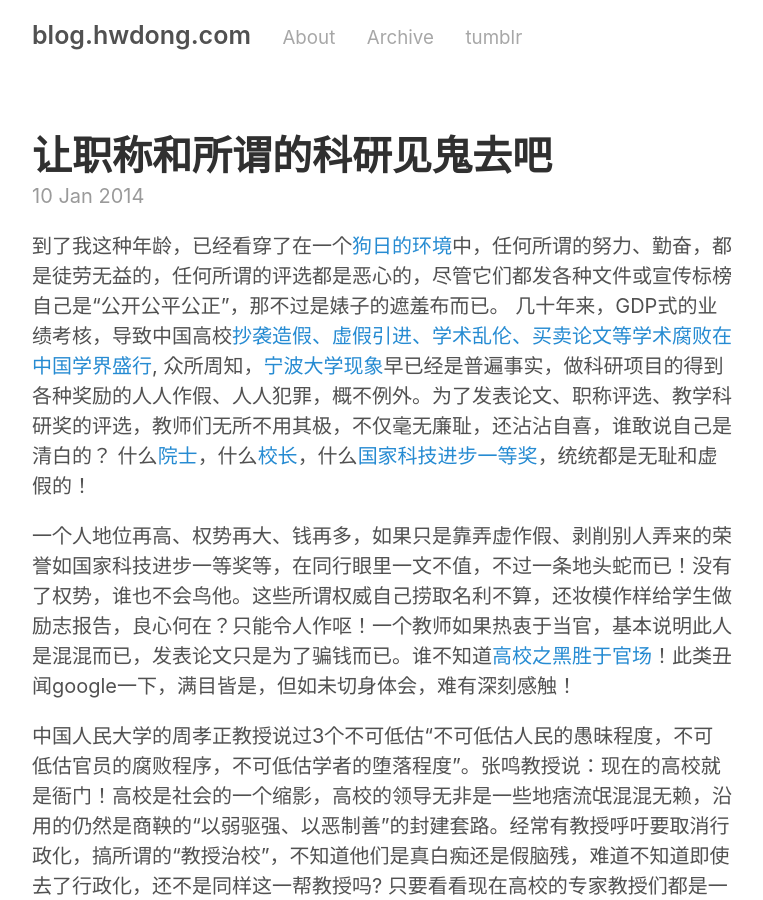
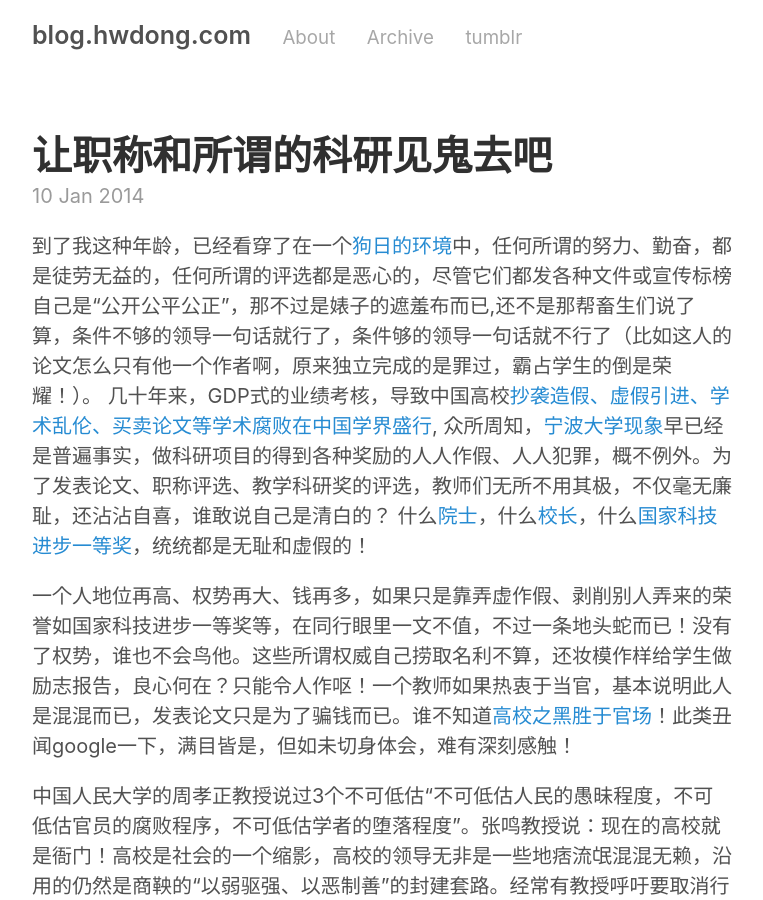
Before and after one commit to hwdong/hwdong-old.github.io, a Jekyll site: the page built from _posts/2014-01-10-不再参与任何科研项目，等待退休.md, in a window 1280 px wide and 900 px high. Shown: the whole window, without its empty margins (258-1021 px from the left). Built offline with Jekyll 4.4.1, drawn with Linux system fonts in a browser that asks for light colours; comment, search, counter and statistics services are not loaded.

Commit message:
Update 2014-01-10-不再参与任何科研项目，等待退休.md

```diff
--- a/_posts/2014-01-10-不再参与任何科研项目，等待退休.md
+++ b/_posts/2014-01-10-不再参与任何科研项目，等待退休.md
@@ -4,7 +4,7 @@ title: 让职称和所谓的科研见鬼去吧
 comments: true
 ---
 
-到了我这种年龄，已经看穿了在一个[狗日的环境](http://hongweidong.tumblr.com/post/135088392991/%E8%BD%AC%E5%88%AB%E4%BA%86%E7%8B%97%E6%97%A5%E7%9A%84%E7%A7%91%E7%A0%94)中，任何所谓的努力、勤奋，都是徒劳无益的，任何所谓的评选都是恶心的，尽管它们都发各种文件或宣传标榜自己是“公开公平公正”，那不过是婊子的遮羞布而已。
+到了我这种年龄，已经看穿了在一个[狗日的环境](http://hongweidong.tumblr.com/post/135088392991/%E8%BD%AC%E5%88%AB%E4%BA%86%E7%8B%97%E6%97%A5%E7%9A%84%E7%A7%91%E7%A0%94)中，任何所谓的努力、勤奋，都是徒劳无益的，任何所谓的评选都是恶心的，尽管它们都发各种文件或宣传标榜自己是“公开公平公正”，那不过是婊子的遮羞布而已,还不是那帮畜生们说了算，条件不够的领导一句话就行了，条件够的领导一句话就不行了（比如这人的论文怎么只有他一个作者啊，原来独立完成的是罪过，霸占学生的倒是荣耀！）。
 <!--more-->
 几十年来，GDP式的业绩考核，导致中国高校[抄袭造假、虚假引进、学术乱伦、买卖论文等学术腐败在中国学界盛行](http://hongweidong.tumblr.com/post/130716725416/%E4%BA%9A%E6%B4%B2%E5%91%A8%E5%88%8A%E4%B8%AD%E5%9B%BD%E5%AD%A6%E6%9C%AF%E8%85%90%E8%B4%A5%E5%B0%86%E5%8A%A8%E6%91%87%E5%9B%BD%E6%9C%AC), 众所周知，[宁波大学现象](http://hongweidong.tumblr.com/post/124407587451/%E5%9B%BD%E5%86%85%E9%AB%98%E6%A0%A1%E9%83%BD%E5%A6%82%E6%AD%A4%E5%AE%81%E6%B3%A2%E5%A4%A7%E5%AD%A6%E7%8E%B0%E8%B1%A1)早已经是普遍事实，做科研项目的得到各种奖励的人人作假、人人犯罪，概不例外。为了发表论文、职称评选、教学科研奖的评选，教师们无所不用其极，不仅毫无廉耻，还沾沾自喜，谁敢说自己是清白的？ 什么[院士](http://www.backchina.com/blog/348710/article-230518.html)，什么[校长](http://news.sohu.com/20150402/n410736949.shtml)，什么[国家科技进步一等奖](http://www.guokr.com/article/439914/)，统统都是无耻和虚假的！
 
```
